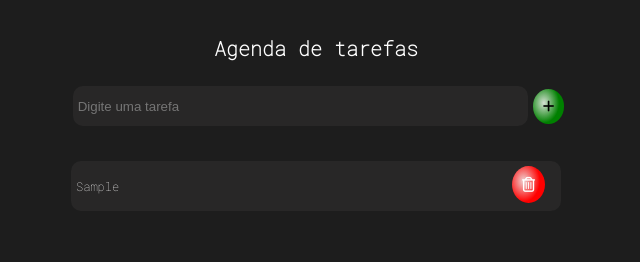
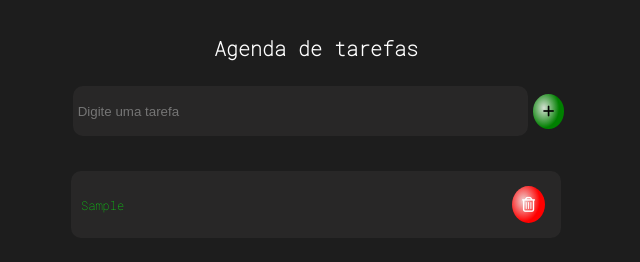
Before and after one commit to Tiagotgssantos/Agenda-de-tarefas, a plain HTML site: page index.html in a window 1280 px wide. Both pictures are taken after typing "Sample" into the empty fields and a click on the button 872 px from the left and 106 px from the top of the page. Shown: the whole page, without its empty margins (324-964 px from the left). Drawn offline with Linux system fonts and the light colour scheme.

Commit message:
atualização do padding

```diff
--- a/lista.css
+++ b/lista.css
@@ -20,7 +20,7 @@ h1 {
 }
 
 #input-tarefa{
-    height: 40px;
+    height: 50px;
     padding: 0 5px;
     width: 80%;
     border-radius: 10px;
@@ -53,6 +53,7 @@ ul {
     margin-right: auto;
     margin-top: 35px;
     width: 90%;
+    left: -50px;
 }
 
 li {
@@ -62,13 +63,14 @@ li {
     align-items: center;
     margin: 15px 0;
     background: rgb(40, 39, 39);
-    padding: 0 5px;
-    height: 50px;
+    padding: 0 40px 0 10px;
+    height: 67px;
     border-radius: 10px;
-    color: #fff;
+    color: #05fb0d;
     overflow: hidden;
     font-family: 'Roboto Mono', monospace;
     font-size: 12px;
+
 }
 
 .btn-lixeira{
@@ -77,11 +79,31 @@ li {
     font-size: 15px;
     background:radial-gradient(closest-corner at 35% 40%, rgba(236, 234, 234, 0.9),transparent), red;
     border: none;
-    color: #fff;
+    color: #ffffff;
     padding: 10px;
-    left: 85%;
-    top: 10%;
     cursor: pointer;
+    left:90%;
+
+}
+
+@media screen and (min-width: 17em){
+    .btn-lixeira{
+        position: absolute;
+        left:85%;
+    }
+    li{
+        padding: 0 50px 0 10px;
+    }
+}
+
+@media screen and (min-width: 25em){
+    .btn-lixeira{
+        position: absolute;
+        left:90%;
+    }
+    li{
+        padding: 0 50px 0 10px;
+    }
 }
 
 @media screen and (min-width: 31em){
@@ -90,7 +112,7 @@ li {
         width: 490px;
     }
     .btn-lixeira{
-        left: 90%;
+        left:90%;
     }
 
     #input-tarefa{
```
